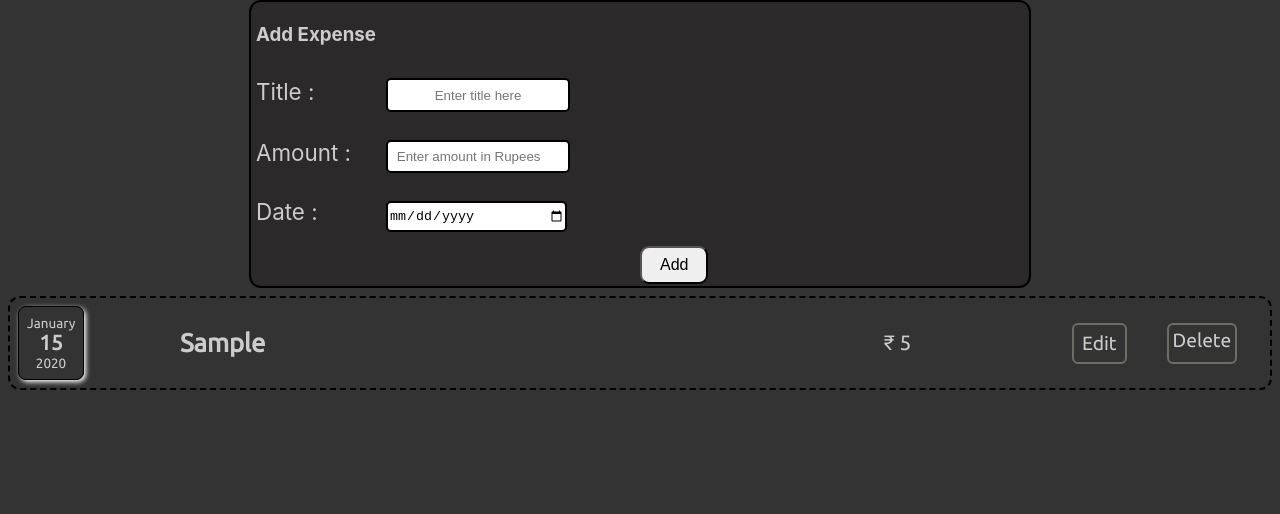
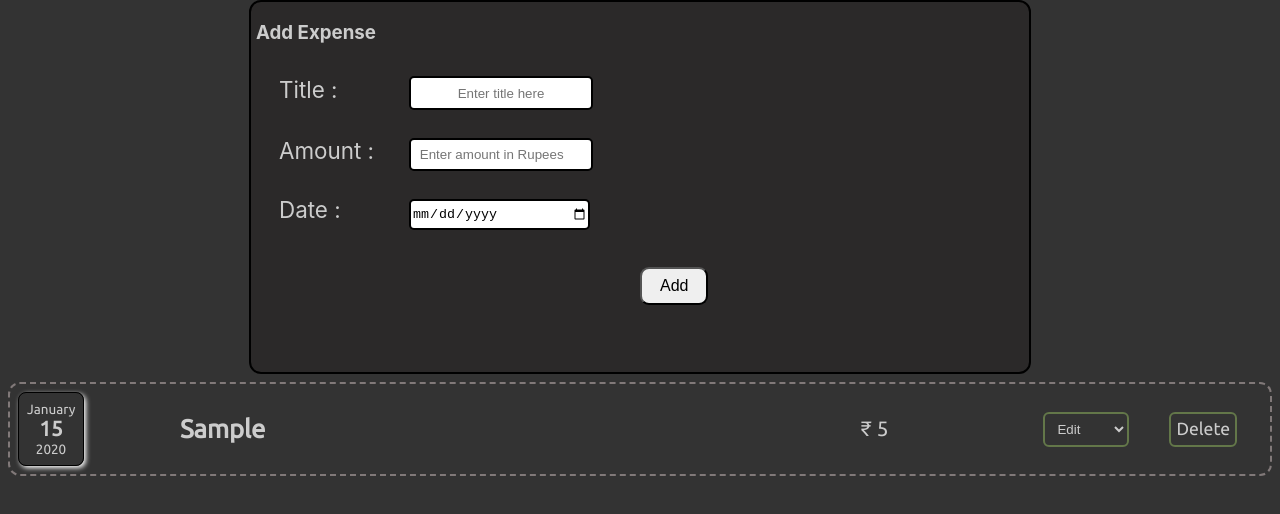
Before and after one commit to LunaticPrakash/Expense-Manager, a React (Create React App) app: page / in a window 1280 px wide. Both pictures are taken after typing "Sample", "5", "2020-01-15" into the empty fields and a click on the button "Add". Shown: the top 514 px of the page. Built offline with nearby package versions, Linux system fonts and the light colour scheme.

Commit message:
Changed the edit option

```diff
--- a/src/MyComponents/ExpenseItem.css
+++ b/src/MyComponents/ExpenseItem.css
@@ -7,7 +7,7 @@ body{
 }
 
 .expenseitem__container{
-    border: 2px dashed black;
+    border: 2px dashed rgb(129, 121, 121);
     border-radius: 12px;
     display: flex;
     justify-content:flex-start;
@@ -60,26 +60,27 @@ body{
     flex-direction: row;
     margin-left: auto;
     margin-right: 2%;
-    font-size: 1.2rem;
+    font-size: 1.1rem;
 }
 
 .expenseitem__edit{
     padding: 7px 8px;
-    border: 2px solid 	#6D6D64;
+    border: 2px solid 	#637749;
     border-radius: 6px;
     background-color: #333333;
     color: #CCCCCC;
 }
 
-.expenseitem__edit:hover{
+.expenseitem__edit:focus{
     cursor: pointer;
+    border-radius: 0px;
 }
 
 .expenseitem__delete{
-    border: 2px solid 	#6D6D64;
+    border: 2px solid 	#637749;
     border-radius: 6px;
     margin-left: 2.5rem;
-    padding: 4px;
+    padding: 5px;
 }
 
 .expenseitem__delete:hover{
--- a/src/MyComponents/ExpenseItem.js
+++ b/src/MyComponents/ExpenseItem.js
@@ -16,29 +16,18 @@ function ExpenseItem(props) {
         console.log("effect()");
     }, [])
 
-    // const onEditClick = (attr) => {
-    //     const newValue = prompt("Enter new " + attr);
-    //     if (newValue) {
-    //         if (attr === "title")
-    //             setTitle(newValue);
-    //         else if (attr === "amount")
-    //             setAmount(newValue);
-    //         props.editFun(props.expense.expID, attr, newValue);
-    //     }
-    // };
-
-    const onEditClick = () => {
-        const newTitle = prompt("Enter new title");
-        if (newTitle) {
-                setTitle(newTitle)
-                props.editFun(props.expense.expID, "title", newTitle);
+    const onEditClick = (event) => {
+        const attr = event.target.value;
+        const newValue = prompt("Enter new " + attr);
+        if (newValue) {
+            if (attr === "title")
+                setTitle(newValue);
+            else if (attr === "amount")
+                setAmount(newValue);
+            props.editFun(props.expense.expID, attr, newValue);
         }
 
-        const newAmount = prompt("Enter new amount");
-        if (newAmount) {
-                setAmount(newAmount)
-                props.editFun(props.expense.expID, "amount", newAmount);
-        }
+        document.getElementById("drop-down-edit").selectedIndex = 0;
     };
 
     const onDeleteClick = (event) => {
@@ -60,12 +49,12 @@ function ExpenseItem(props) {
             <div className="expenseitem__title">{title}</div>
             <div className="expenseitem__amount">{"₹ " + amount}</div>
             <div className="expenseitem__modify">
-                <div className="expenseitem__edit" onClick={onEditClick}>Edit</div>
-                {/* <select className="expenseitem__edit" onChange={handleChange}>
-                    <option value="" selected disabled hidden>Edit</option>
+                {/* <div className="expenseitem__edit" onClick={onEditClick}>Edit</div> */}
+                <select id="drop-down-edit" className="expenseitem__edit" onChange={onEditClick}>
+                    <option id="default-drop" value="" selected disabled hidden>Edit</option>
                     <option value="title">Title</option>
                     <option value="amount">Amount</option>
-                </select> */}
+                </select>
                 <div className="expenseitem__delete" onClick={onDeleteClick}>Delete</div>
             </div>
         </div>
--- a/src/MyComponents/NewExpense.css
+++ b/src/MyComponents/NewExpense.css
@@ -10,8 +10,8 @@ body{
     border: 2px solid black;
     border-radius: 12px;
     width: 60%;
-    margin: auto;
-    padding: 2px 5px;
+    margin: 0px auto;
+    padding: 0px 5px;
     text-align: left;
     display: flex;
     flex-wrap: wrap;
@@ -36,6 +36,7 @@ label {
     width: 130px;
     text-align: left;
     font-size: 1.4rem;
+    margin-left: 3%;
 }
 
 #new_expense__btn_submit{
@@ -43,6 +44,7 @@ label {
     border-radius: 9px;
     padding: 8px 18px;
     font-size: 1rem;
+    margin-top: 3%;
 }
 
 @media (max-width:800px) {
```
